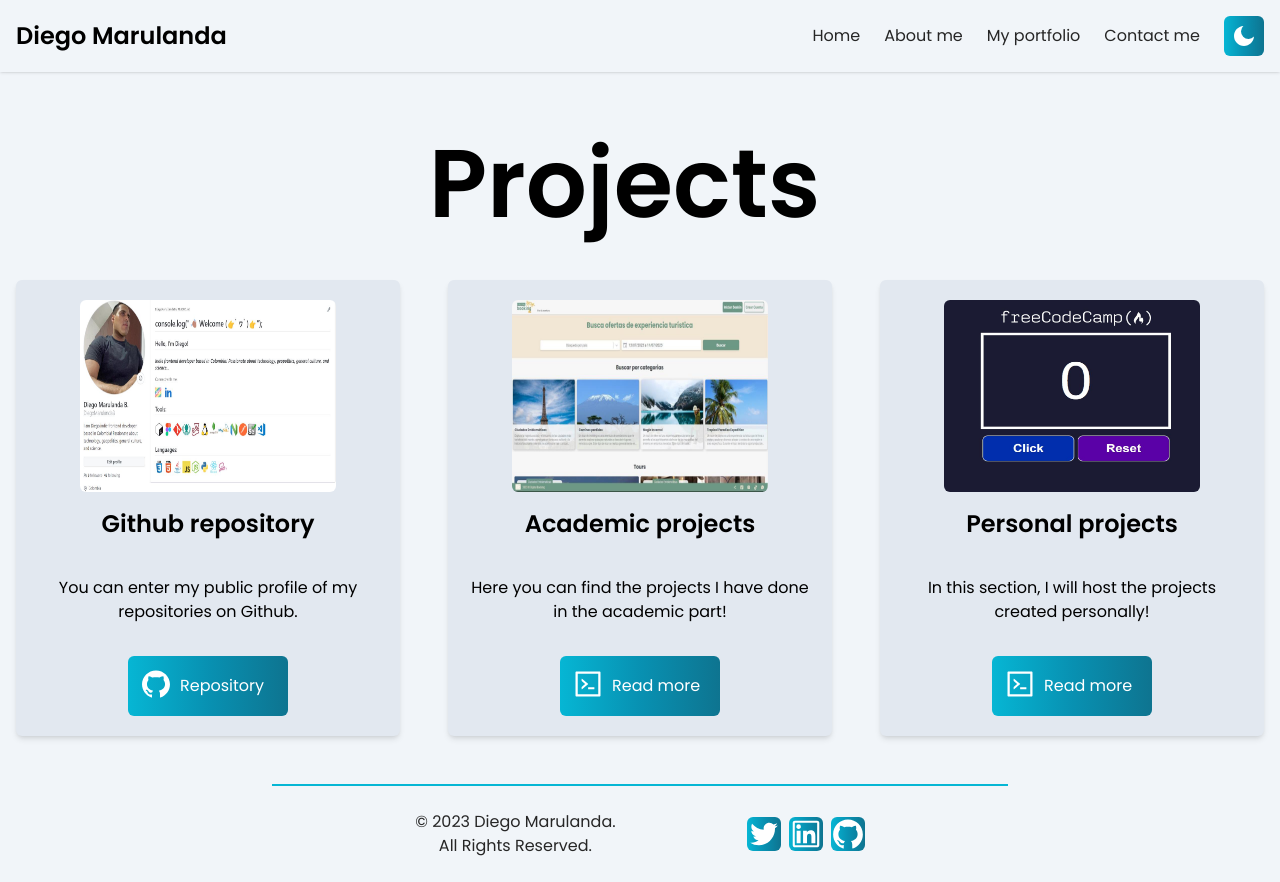
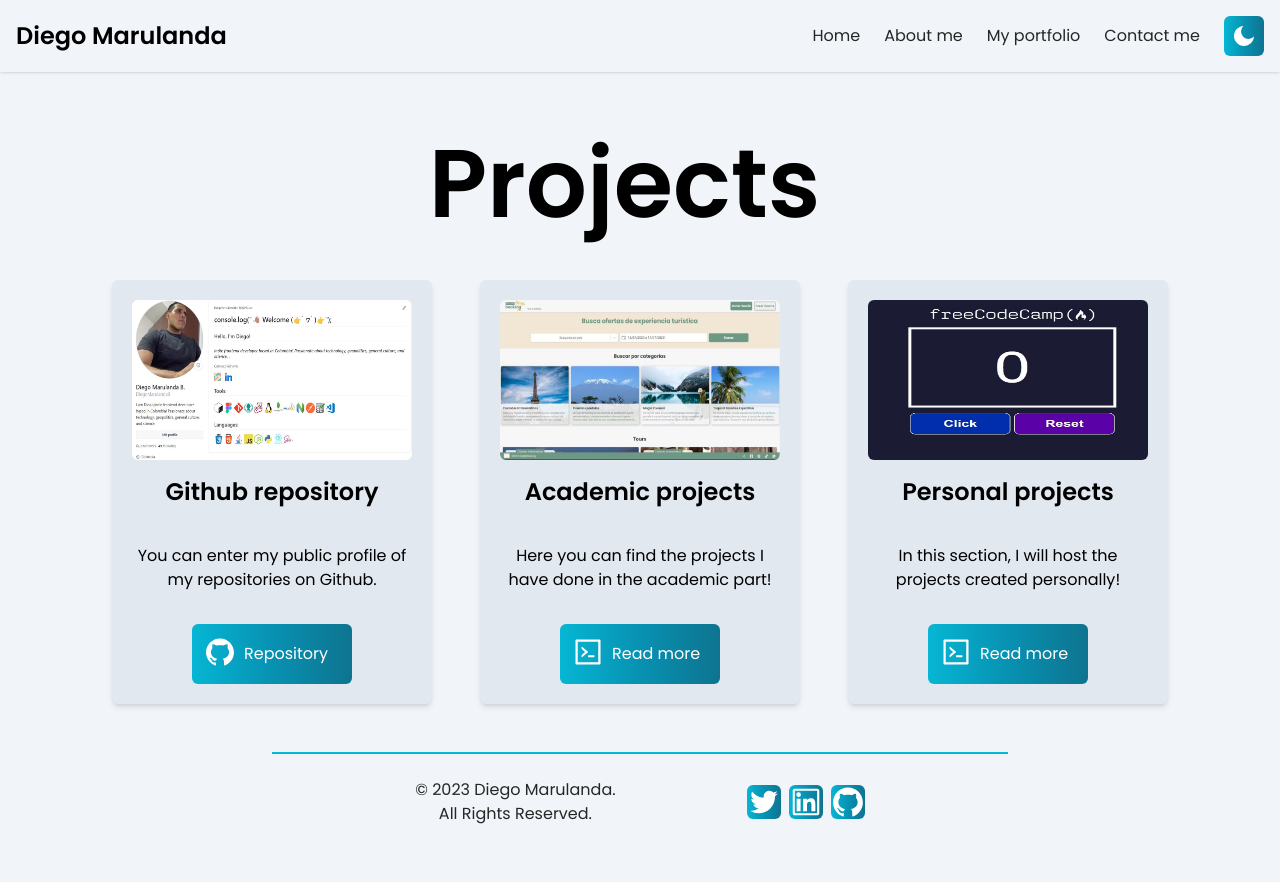
Before and after one commit to DiegoMarulandaB/Portfolio, a Next.js app: page /projects in a window 1280 px wide. After the commit the page ends 850 px from the top, so only its background shows below. Built offline with nearby package versions, Linux system fonts and the light colour scheme.

Commit message:
add new measurements cards projects

```diff
--- a/src/app/projects/page.tsx
+++ b/src/app/projects/page.tsx
@@ -3,14 +3,14 @@
 import Image from 'next/image'
 import AnimatedText from '@/components/AnimatedText/AnimatedText'
 import Link from 'next/link'
-import { AiOutlineGithub, AiOutlineCode } from 'react-icons/ai'
+import { AiOutlineGithub, AiOutlineCode} from 'react-icons/ai'
 
 interface Button {
   label: string
   route: string
 }
 
-const ButtonGithub: Button[] = [{ label: 'Repository', route: 'https://github.com/DiegoMarulandaB?tab=repositories' }]
+const ButtonGithub:Button[] = [{ label: 'Repository', route: 'https://github.com/DiegoMarulandaB?tab=repositories' }]
 const ButtonAcademicProjects: Button[] = [{ label: 'Read more', route: '/academicprojects' }]
 const ButtonPersonalProjects: Button[] = [{ label: 'Read more', route: '/personalprojects' }]
 
@@ -22,17 +22,17 @@ const Projects = () => {
           <AnimatedText text="Projects" className="text-left mr-2 mb-2 mt-16 font-bold" />
         </h1>
       </div>
-
+      <div className="flex flex-col text-center items-center justify-center ">
       <div className="grid grid-cols-1 gap-4 md:grid-cols-3 mt-8  ">
         {/* About */}
-        <div className="bg-slate-200 dark:bg-slate-600  rounded-md  shadow-md p-5 mx-4">
+        <div className="bg-slate-200 dark:bg-slate-600  rounded-md  shadow-md p-5 mx-4 w-80">
           <div className="flex flex-col items-center justify-center">
             <Image
               src="/ProfileGithub.jpg"
-              alt="ProfileGithub picture"
+              alt="Profile picture"
               width={128}
               height={128}
-              className="w-64 h-48 rounded-md mx-auto"
+              className="w-96 h-40 rounded-md mx-auto"
             />
             <h2 className="text-center font-semibold text-2xl mt-4">Github repository</h2>
 
@@ -61,14 +61,14 @@ const Projects = () => {
         </div>
 
         {/* Projects */}
-        <div className="bg-slate-200 dark:bg-slate-600 rounded-md  shadow-md p-5 mx-4">
+        <div className="bg-slate-200 dark:bg-slate-600 rounded-md  shadow-md p-5 mx-4 w-80">
           <div className="flex flex-col items-center justify-center">
             <Image
               src="/digitalBooking.jpg"
               alt="digitalBooking image"
               width={128}
               height={128}
-              className="w-64 h-48 rounded-md mx-auto"
+              className="w-96 h-40 rounded-md mx-auto"
             />
             <h2 className="text-center font-semibold text-2xl mt-4">Academic projects</h2>
             <div className="mt-5">
@@ -96,14 +96,14 @@ const Projects = () => {
         </div>
 
         {/* Contact */}
-        <div className="bg-slate-200 dark:bg-slate-600 rounded-md  shadow-md p-5 mx-4">
+        <div className="bg-slate-200 dark:bg-slate-600 rounded-md  shadow-md p-5 mx-4 w-80">
           <div className="flex flex-col items-center justify-center">
             <Image
               src="/counterClick.jpg"
               alt="Email image"
               width={128}
               height={128}
-              className="w-64 h-48 rounded-md mx-auto"
+              className="w-96 h-40 rounded-md mx-auto"
             />
             <h2 className="text-center font-semibold text-2xl mt-4">Personal projects</h2>
             <div className="mt-5">
@@ -130,6 +130,7 @@ const Projects = () => {
           </div>
         </div>
       </div>
+  </div>
     </section>
   )
 }
```
